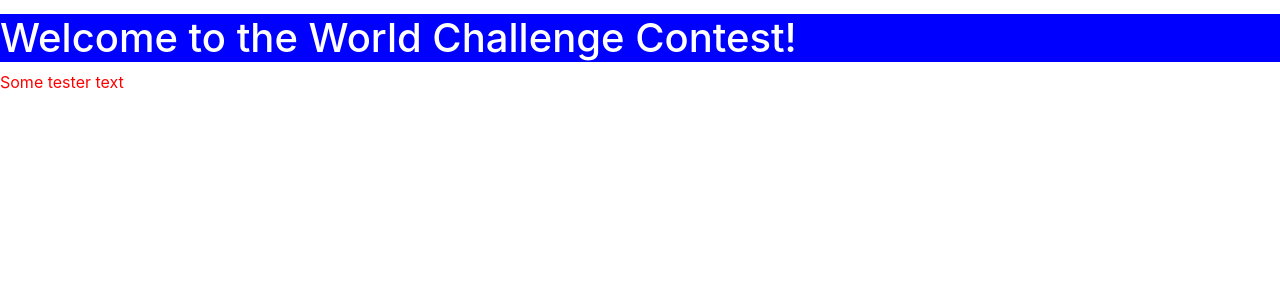
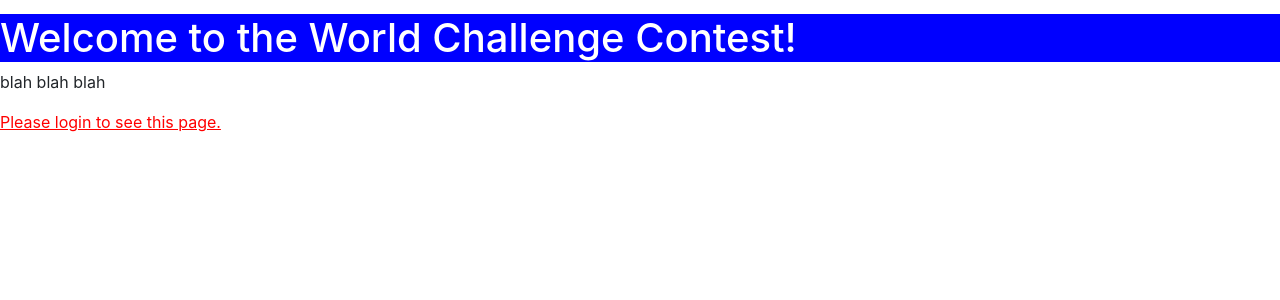
Before and after one commit to worldchallenge/world_challenge_web, a Django app: page /home/ in a window 1280 px wide. Shown: the part 66-366 px from the top of the page. Run offline with Django 3.2, Linux system fonts and the light colour scheme; some libraries are stand-ins or nearby versions.

Commit message:
Home page shows if user is logged in or not

```diff
--- a/world_challenge_web/templates/home.html
+++ b/world_challenge_web/templates/home.html
@@ -3,5 +3,11 @@
 {% block content  %}
 
         <h1 class="starter-h1">Welcome to the World Challenge Contest!</h1>
-        <p class="red">Some tester text</p>
+        <p>blah blah blah</p>
+{% if user.is_authenticated %}
+    <p>You are logged in!</p>
+  {% else %}
+    <p class="red underline">Please login to see this page.</p>
+  {% endif %}
+
 {% endblock %}
```
